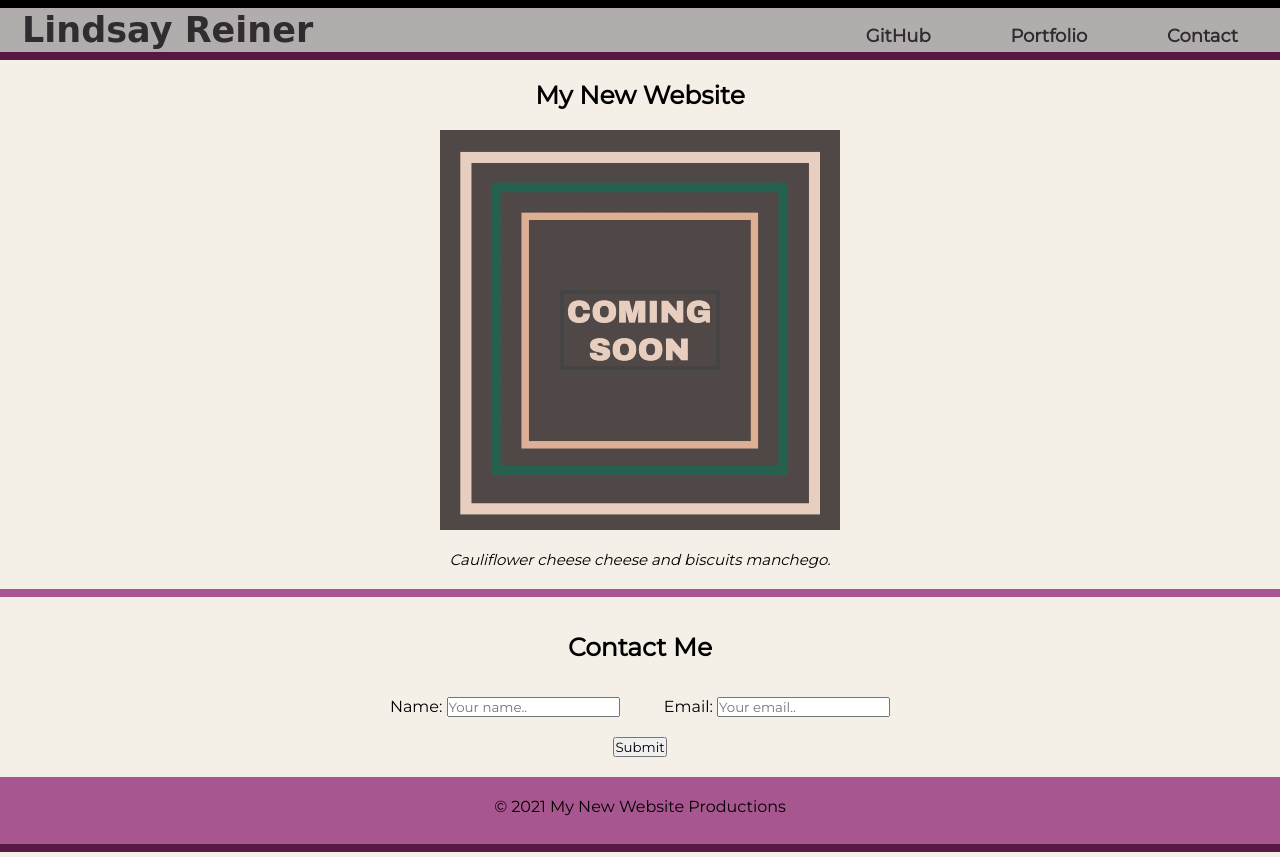
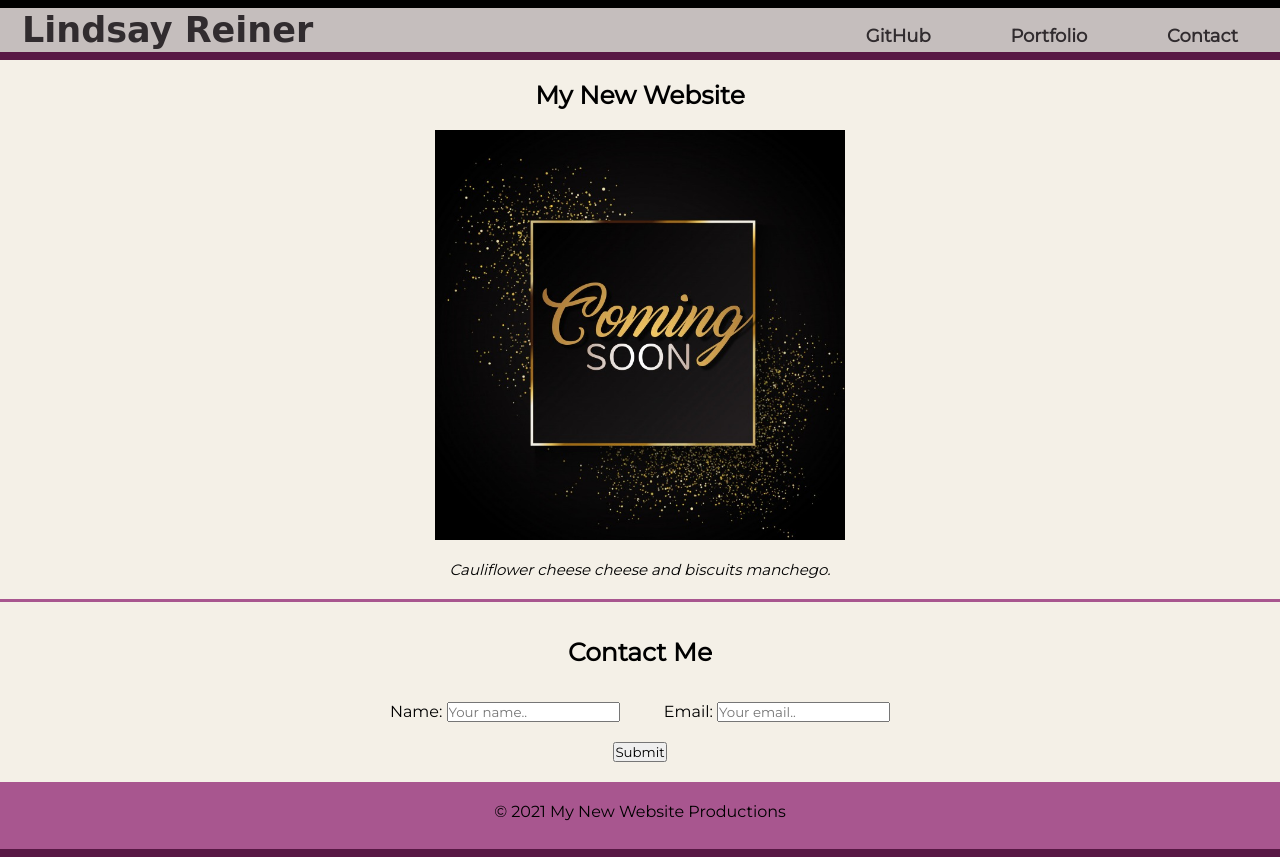
Before and after one commit to lindsayreiner/landing-page, a plain HTML site: page index.html in a window 1280 px wide. Drawn offline with Linux system fonts and the light colour scheme; a web font is replaced by a local one.

Commit message:
final with refresh error

```diff
--- a/index.html
+++ b/index.html
@@ -38,11 +38,12 @@
 
     <main>
       <h2 class='website-name'>My New Website</h2>
-       <img src="images/image-1.png" alt="Coming Soon">
+      <figure>
+       <img src="images/coming soon.jpg" alt="Coming Soon">
 
         <figcaption class='caption'>
             <p>Cauliflower cheese cheese and biscuits manchego.</p>
-        </section>
+      </figure>
     </main>
 
 
@@ -54,14 +55,13 @@
         <form class="form" action="action_page.php">
           <ul>
             <li>
-              <label for="name">Name:</label>
+              <label class="form-li" for="name">Name:</label>
               <input type="text" id="fname" name="name" placeholder="Your name..">
             </li>
             <li>
-              <label for="email">Email:</label>
+              <label class="form-li"for="email">Email:</label>
               <input type="text" id="email" name="email" placeholder="Your email..">
             </li>
-          </select>
            </ul>
           <div class="submit">
           <input type="submit" value="Submit">
--- a/style.css
+++ b/style.css
@@ -16,8 +16,8 @@ body {
     border-bottom: 8px solid #581845;
     border-top: 8px solid black;
     text-indent: 10px;
-    background-color: #b1adad;
-    color: #ffffff;
+    background-color: #beb7b7dc;
+
 }
 
 #header nav {
@@ -62,9 +62,10 @@ main {
   }
 
 img {
-    position: relative;
     display: block;
     margin: 20px auto;
+    max-width: 32%;
+    height: auto;
 }
 
 .caption {
@@ -77,7 +78,7 @@ img {
     text-align: center;
     padding: 0px;
     background-color: rgb(244, 240, 231);
-    border-top: 8px solid rgb(168, 86, 143);
+    border-top: 3px solid rgb(168, 86, 143);
 }
 
 .footer-container {
```
Also changed, not shown: images/coming soon.jpg (added).
